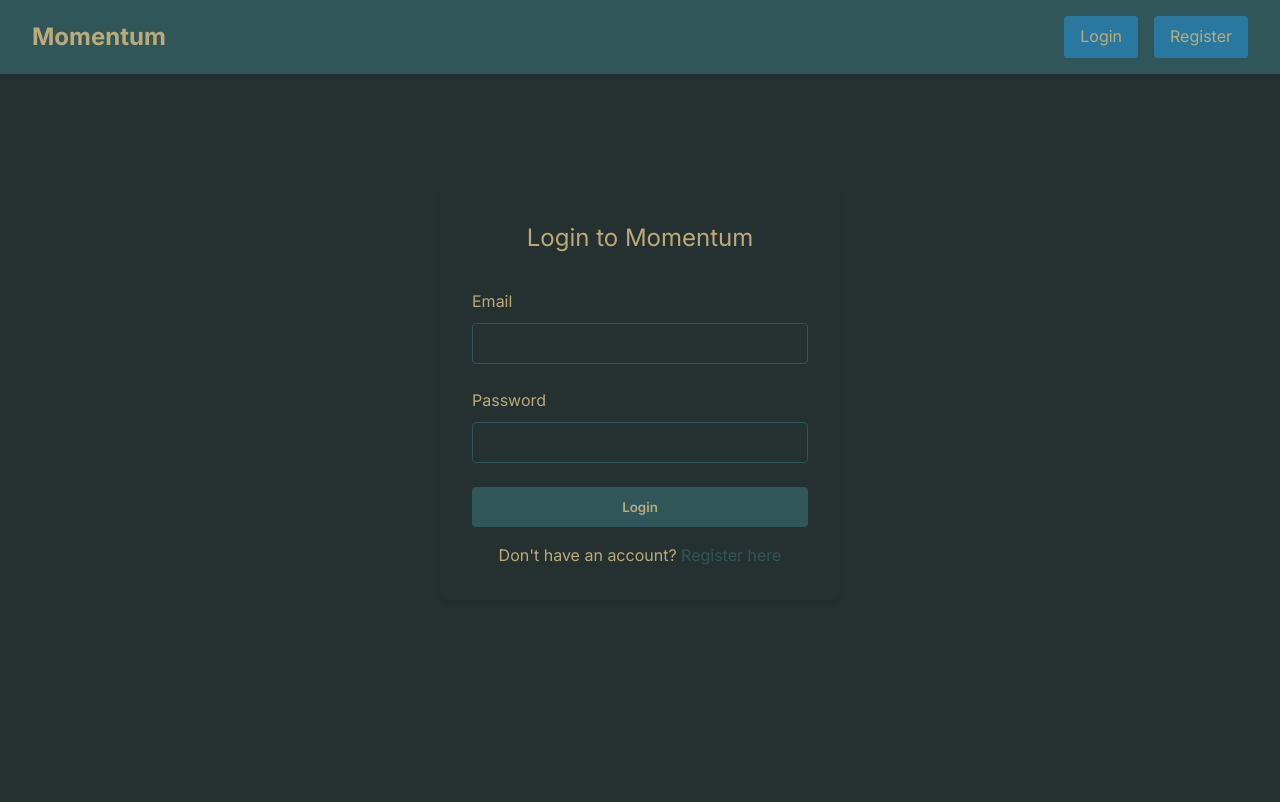
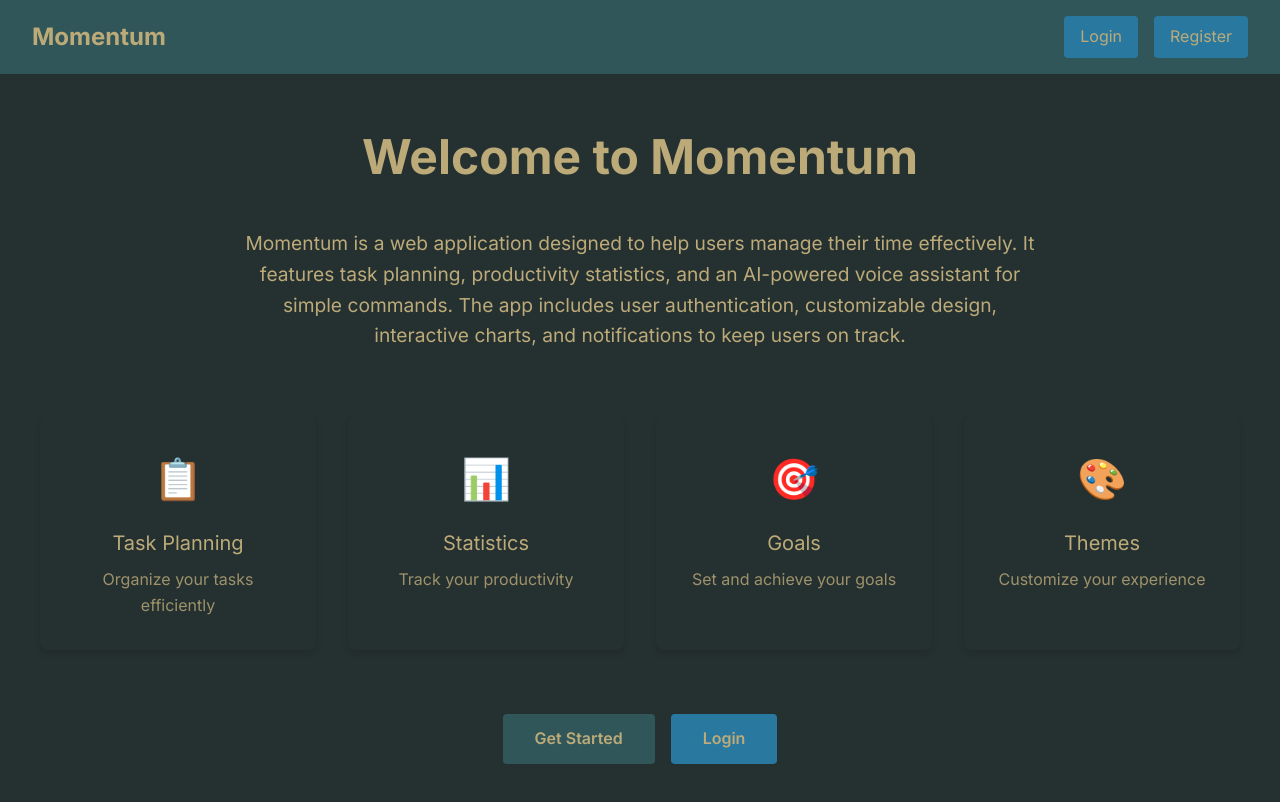
Before and after one commit to IMunteanuAlexandru/Momentum, a Vue app in the folder frontend/: page / in a window 1280 px wide. Before the commit this address led to /login. Shown: the top 802 px of the page. Built offline with nearby package versions, Linux system fonts and the light colour scheme.

Commit message:
Update
Resolve bug

```diff
--- a/frontend/src/router/index.js
+++ b/frontend/src/router/index.js
@@ -11,7 +11,9 @@ const Dashboard = () => import('../views/Dashboard.vue')
 const routes = [
   {
     path: '/',
-    redirect: '/dashboard'
+    name: 'Welcome',
+    component: Welcome,
+    meta: { requiresGuest: true }
   },
   {
     path: '/login',
```
